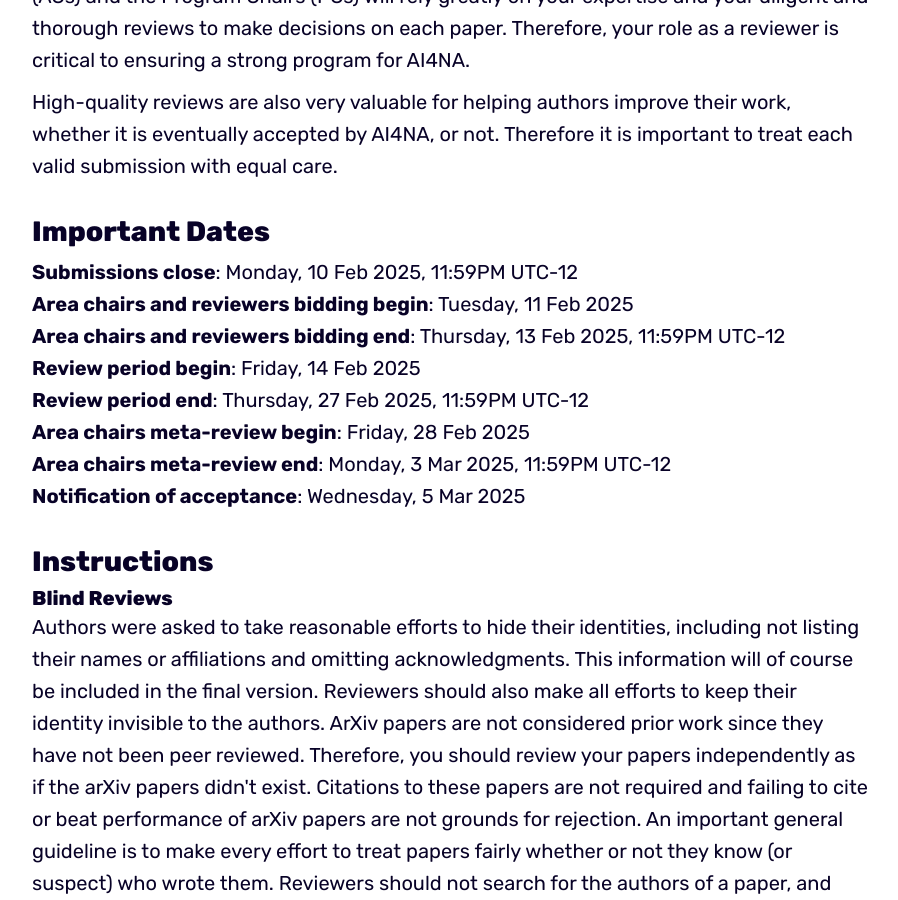
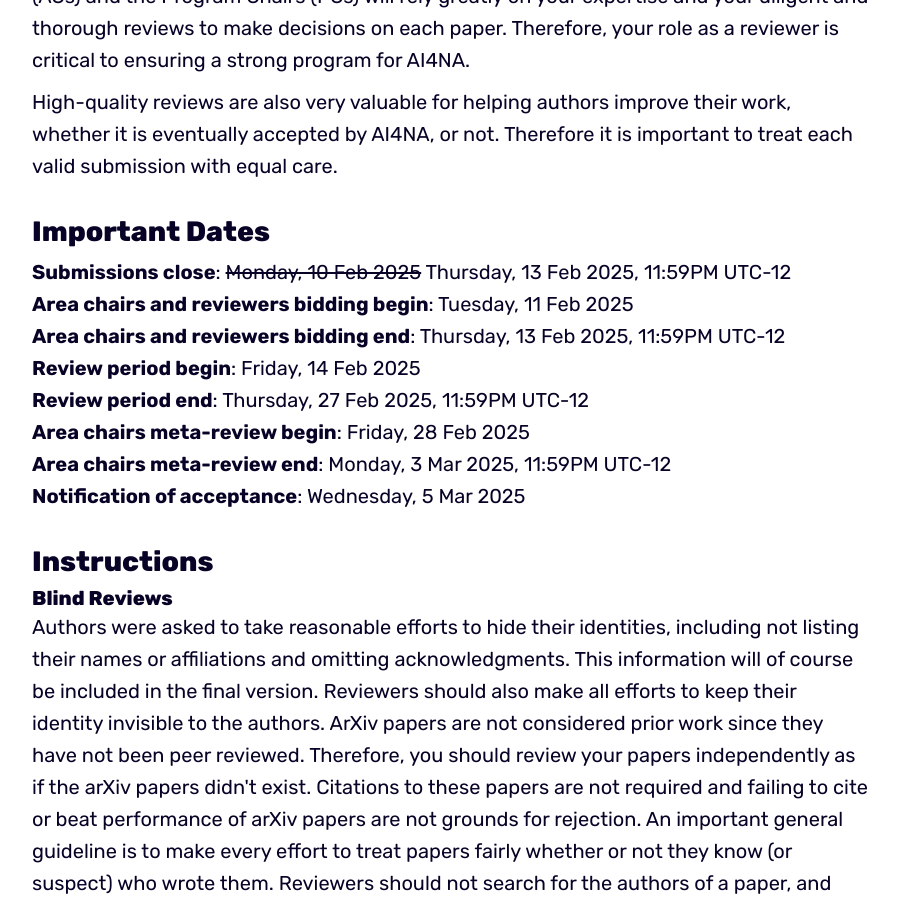
Before and after one commit to ai4na-workshop/ai4na-workshop.github.io, a Jekyll site: the page built from _pages/reviewers.md, in a window 1280 px wide and 900 px high, scrolled down 561 px. Shown: the whole window, without its empty margins (188-1086 px from the left). Built offline with Jekyll 4.4.1, drawn with Linux system fonts in a browser that asks for light colours.

Commit message:
Change submission deadline

```diff
--- a/_pages/reviewers.md
+++ b/_pages/reviewers.md
@@ -22,7 +22,7 @@ it is eventually accepted by AI4NA, or not. Therefore it is important to treat e
 submission with equal care.</p>
 
 <h2 style="margin-bottom: 5px;">Important Dates</h2>
-**Submissions close**: Monday, 10 Feb 2025, 11:59PM UTC-12<br>
+**Submissions close**: ~~Monday, 10 Feb 2025~~ Thursday, 13 Feb 2025, 11:59PM UTC-12<br>
 **Area chairs and reviewers bidding begin**: Tuesday, 11 Feb 2025<br>
 **Area chairs and reviewers bidding end**: Thursday, 13 Feb 2025, 11:59PM UTC-12<br>
 **Review period begin**: Friday, 14 Feb 2025<br>
```
Also changed, not shown: _pages/submissions.md (+1 -1 lines).
